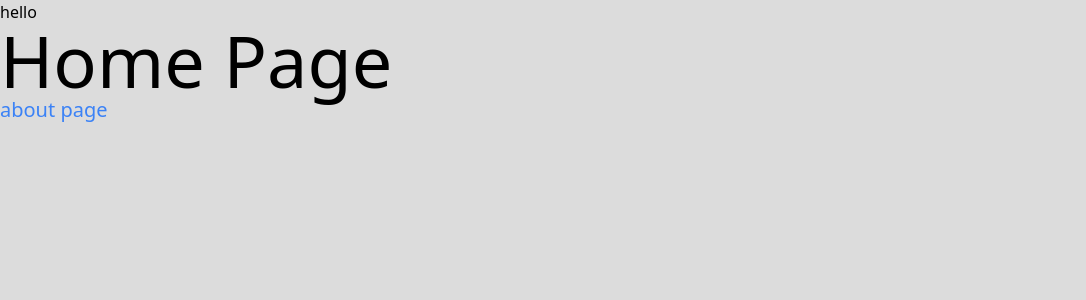
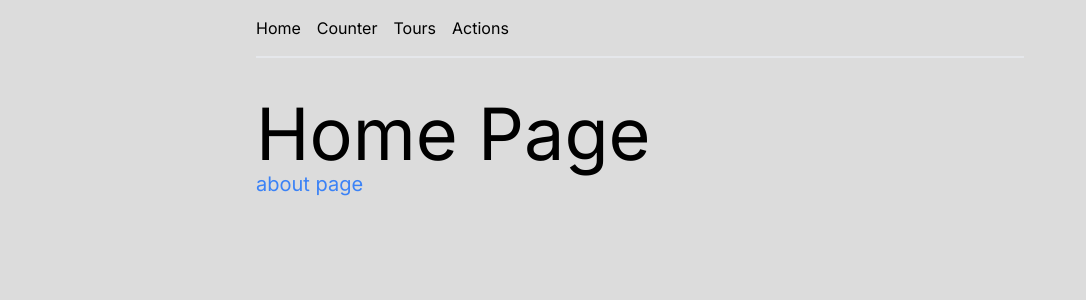
Before and after one commit to hr-shuvo/air-bnb, a Next.js app: page / in a window 1280 px wide. Shown: the top 300 px of the page, without its empty margins (0-1086 px from the left). Built offline with nearby package versions, Linux system fonts and the light colour scheme.

Commit message:
update layout

```diff
--- a/app/layout.tsx
+++ b/app/layout.tsx
@@ -1,36 +1,31 @@
-// import type { Metadata } from "next";
-// import { Inter } from "next/font/google";
-// import "./globals.css";
+import Navbar from "@/components/Navbar";
+import "./globals.css";
+import {Inter} from 'next/font/google'
+import { Metadata } from "next";
 
-// const inter = Inter({ subsets: ["latin"] });
+const inter = Inter({subsets: ['latin']});
+// const inconsolata = Inconsolata({subsets: ['latin']});
+// const roboto = Roboto({subsets: ['latin'], weight:['400']});
 
-// export const metadata: Metadata = {
-//   title: "Create Next App",
-//   description: "Generated by create next app",
-// };
 
-// export default function RootLayout({
-//   children,
-// }: Readonly<{
-//   children: React.ReactNode;
-// }>) {
-//   return (
-//     <html lang="en">
-//       <body className={inter.className}>{children}</body>
-//     </html>
-//   );
-// }
+export const metadata:Metadata = {
+  title: 'Next.js Project',
+  description: 'A Next.js project with Typescript and TailwindCSS',
+  keywords: 'Next.js, Typescript, TailwindCSS',
 
-import "./globals.css";
-
+};
 
 export default function RootLayout({
   children,
-}: {children: React.ReactNode}){
+}: { children: React.ReactNode }) {
   return <html lang="en">
-    <body>
-      <nav>hello</nav>
-      {children}
+    <body className={inter.className}>
+      <Navbar />
+
+      <main className="max-w-3xl mx-auto py-10">
+        {children}
+
+      </main>
     </body>
 
   </html>
--- /dev/null
+++ b/components/Navbar.tsx
@@ -0,0 +1,15 @@
+import Link from "next/link";
+
+function Navbar() {
+    return (
+        <nav className="max-w-3xl mx-auto py-4 flex gap-x-4 border-b-2">
+            <Link href='/'>Home</Link>
+            <Link href='/counter'>Counter</Link>
+            <Link href='/tours'>Tours</Link>
+            <Link href='/actions'>Actions</Link>
+
+        </nav>
+    )
+}
+
+export default Navbar;
```
